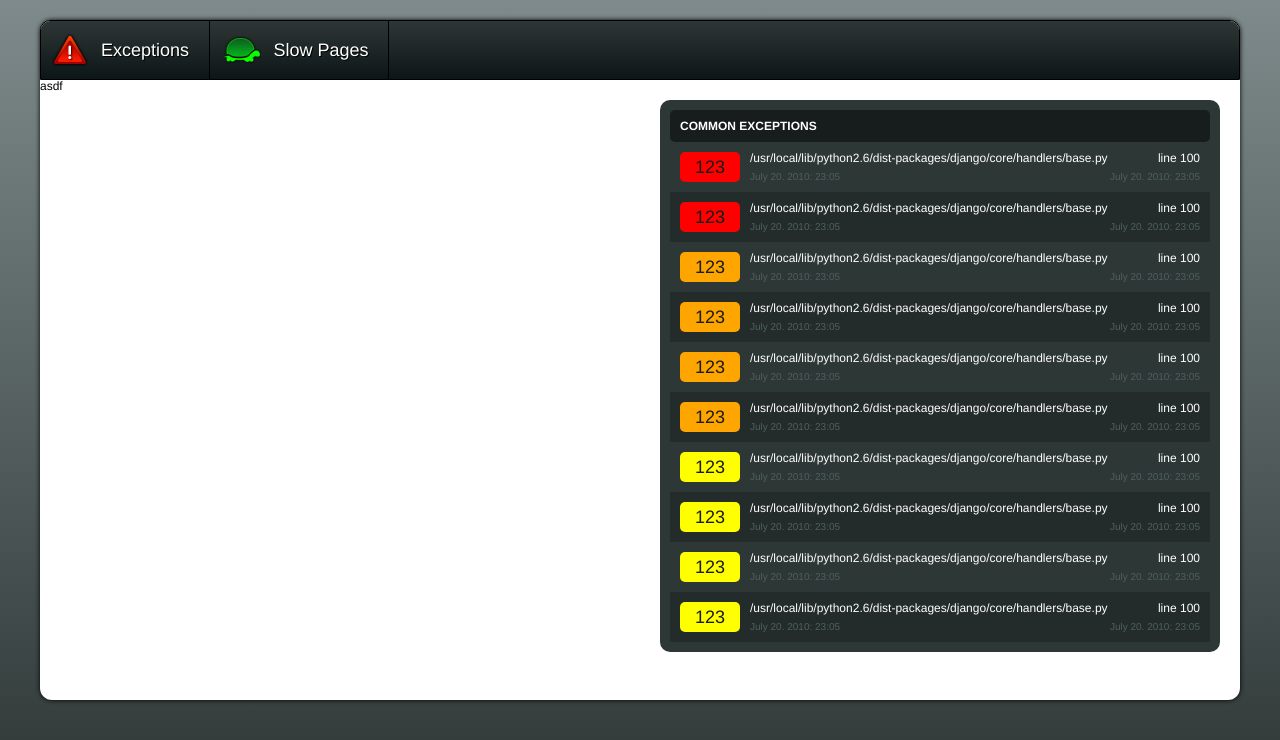
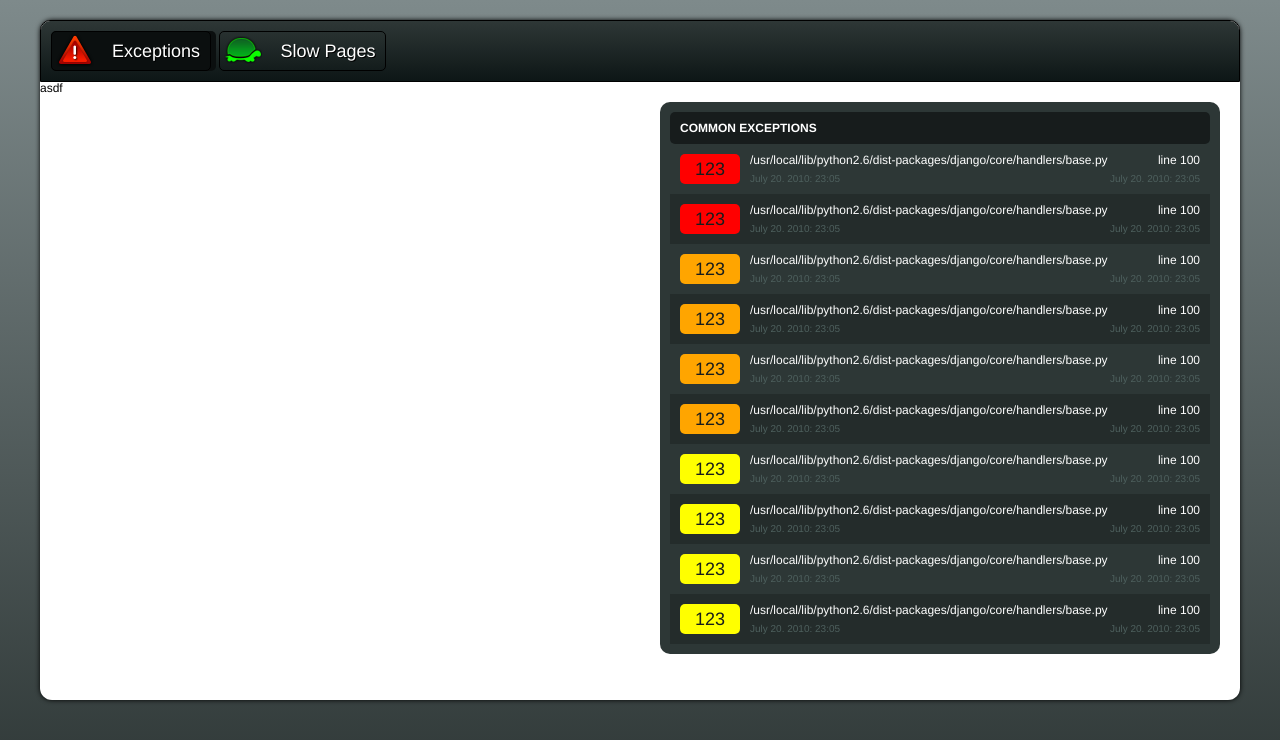
Before and after one commit to teopeurt/tapz, a Django app: template tapz/templates/tapz/index.html in a window 1280 px wide. Shown: the top 740 px of the page. Run offline with Django 3.2, Linux system fonts and the light colour scheme; the template is opened without the code that fills it, so the values that code supplies are empty; parts of the project's set-up code (start-up, migrations or seed data) failed here and were passed over.

Commit message:
better menus

```diff
--- a/example_project/media/css/core.css
+++ b/example_project/media/css/core.css
@@ -74,12 +74,22 @@
 #grid.twocol-equal .col-two .wrap ul li.alt { background: #242c2b; }
 
 /* line 95, ../../../sass/core.sass */
-ul.nav { background: #2e3736; background: -webkit-gradient(linear, left top, left bottom, from(#2e3736), to(#0d1616)); background: -moz-linear-gradient(top, #2e3736, #0d1616); filter: progid:DXImageTransform.Microsoft.gradient(startColorstr='#2e3736', endColorstr='#0d1616'); -moz-border-radius-topleft: 10px; -moz-border-radius-topright: 10px; -webkit-border-top-left-radius: 10px; -webkit-border-top-right-radius: 10px; border-top-left-radius: 10px; border-top-right-radius: 10px; -moz-background-clip: padding-box; -webkit-background-clip: padding-box; background-clip: padding-box; border: solid 1px black; }
-/* line 99, ../../../sass/core.sass */
-ul.nav li { display: inline-block; border-right: solid 1px black; }
-/* line 102, ../../../sass/core.sass */
-ul.nav li a { color: white; font-size: 18px; text-shadow: 1px 1px black; padding: 20px 20px 20px 60px; display: block; }
-/* line 108, ../../../sass/core.sass */
-ul.nav li.slow a { background: url(/media/img/icon-slow.png) no-repeat; background-position: 10px 12px; }
-/* line 111, ../../../sass/core.sass */
-ul.nav li.exception a { background: url(/media/img/icon-exception.png) no-repeat; background-position: 10px 12px; }
+#nav { background: #2e3736; background: -webkit-gradient(linear, left top, left bottom, from(#2e3736), to(#0d1616)); background: -moz-linear-gradient(top, #2e3736, #0d1616); filter: progid:DXImageTransform.Microsoft.gradient(startColorstr='#2e3736', endColorstr='#0d1616'); -moz-border-radius-topleft: 10px; -moz-border-radius-topright: 10px; -webkit-border-top-left-radius: 10px; -webkit-border-top-right-radius: 10px; border-top-left-radius: 10px; border-top-right-radius: 10px; -moz-background-clip: padding-box; -webkit-background-clip: padding-box; background-clip: padding-box; border: solid 1px black; padding: 10px; }
+/* line 100, ../../../sass/core.sass */
+#nav li { display: inline-block; position: relative; padding-right: 5px; -moz-border-radius: 5px; -webkit-border-radius: 5px; border-radius: 5px; -moz-background-clip: padding-box; -webkit-background-clip: padding-box; background-clip: padding-box; }
+/* line 105, ../../../sass/core.sass */
+#nav li a { color: white; font-size: 18px; text-shadow: 1px 1px black; padding: 10px 10px 10px 60px; border: solid 1px black; -moz-border-radius: 5px; -webkit-border-radius: 5px; border-radius: 5px; -moz-background-clip: padding-box; -webkit-background-clip: padding-box; background-clip: padding-box; display: block; }
+/* line 113, ../../../sass/core.sass */
+#nav li.slow { background: url(/media/img/icon-slow.png) no-repeat; background-position: 5px 2px; }
+/* line 116, ../../../sass/core.sass */
+#nav li.slow:hover { background-color: #0b0f0f; }
+/* line 118, ../../../sass/core.sass */
+#nav li.exception { background: url(/media/img/icon-exception.png) no-repeat; background-position: 5px 2px; }
+/* line 121, ../../../sass/core.sass */
+#nav li.exception:hover, #nav li.exception.current { background-color: #0b0f0f; }
+/* line 124, ../../../sass/core.sass */
+#nav li:hover ul { display: block; }
+/* line 126, ../../../sass/core.sass */
+#nav li ul { display: none; position: absolute; top: 35px; background: #0b0f0f; -moz-border-radius-bottomleft: 5px; -moz-border-radius-bottomright: 5px; -webkit-border-bottom-left-radius: 5px; -webkit-border-bottom-right-radius: 5px; border-bottom-left-radius: 5px; border-bottom-right-radius: 5px; -moz-background-clip: padding-box; -webkit-background-clip: padding-box; background-clip: padding-box; }
+/* line 132, ../../../sass/core.sass */
+#nav li ul li a { background: transparent; display: block; font-size: 12px; padding: 10px 10px 10px 20px; }
--- a/tapz/templates/tapz/nav.html
+++ b/tapz/templates/tapz/nav.html
@@ -1,4 +1,10 @@
-<ul class="nav">
-    <li class="exception"><a href="/exceptions/">Exceptions</a></li>
-    <li class="slow"><a href="/slow-pages/">Slow Pages</a></li>
+<ul id="nav">
+    <li class="exception current"><a href="/exceptions/">Exceptions</a></li>
+    <li class="slow">
+        <a href="/slow-pages/">Slow Pages</a>
+        <ul>
+            <li><a href="">Most common</a></li>
+            <li><a href="">Most Recent</a></li>
+        </ul>
+    </li>
 </ul>
```
